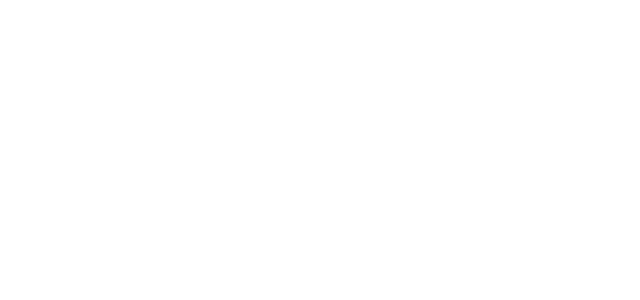
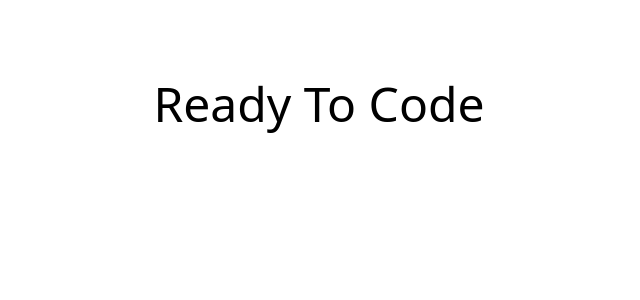
Before and after one commit to pa-ku/react_template_rvtt, a React (Vite) app: page / in a window 1280 px wide. Shown: the top 300 px of the page, without its empty margins (321-961 px from the left). Built offline with nearby package versions, Linux system fonts and the light colour scheme.

Commit message:
updated app and readme

```diff
--- a/package.json
+++ b/package.json
@@ -1,5 +1,5 @@
 {
-  "name": "react",
+  "name": "react_rvtt",
   "private": true,
   "version": "0.0.0",
   "type": "module",
--- a/src/App.tsx
+++ b/src/App.tsx
@@ -1,3 +1,7 @@
 export default function App() {
-  return <></>
+  return (
+    <>
+      <h1 className='text-5xl text-center py-20'>Ready To Code</h1>
+    </>
+  )
 }
--- a/src/index.css
+++ b/src/index.css
@@ -4,6 +4,5 @@
 
 *, *::before, *::after {
  box-sizing: border-box;
-font-family:'Roboto', sans-serif;
 margin:0;
 }
```
Also changed, not shown: 2 other files (tests, documents, lock files or other folders).
